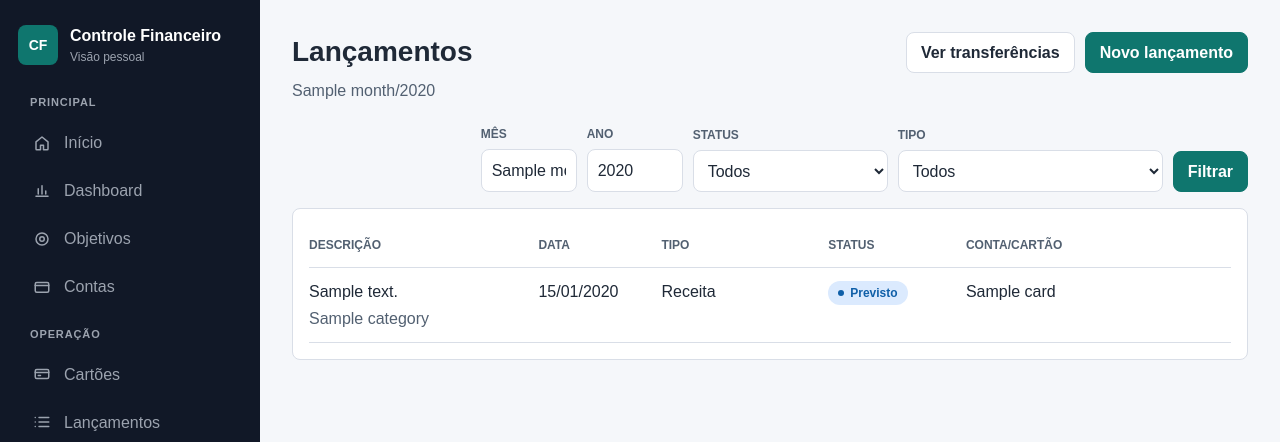
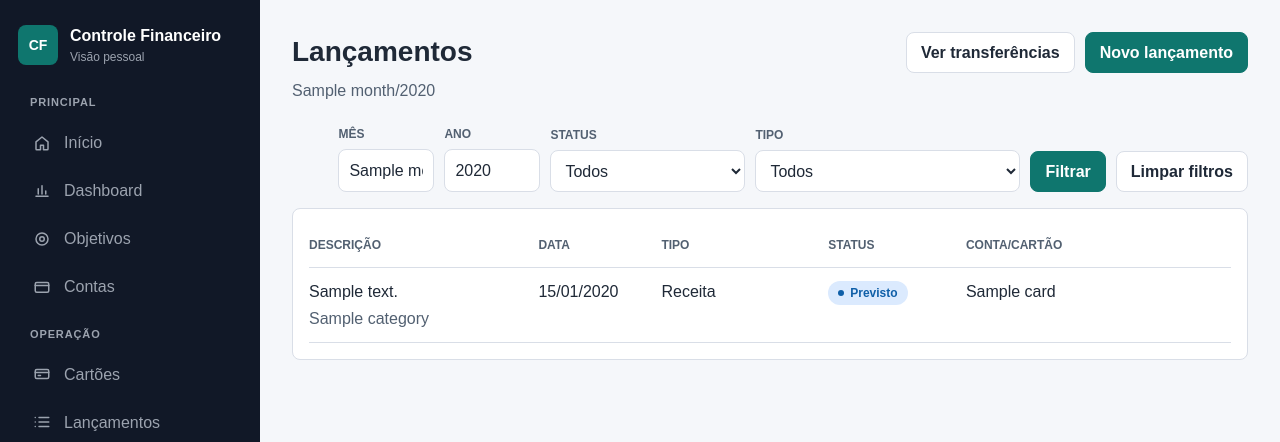
Before and after one commit to Lucassribeiro9/controle-financeiro, a Django app: template transactions/templates/transactions/list.html in a window 1280 px wide. Shown: the top 442 px of the page. Run offline with Django 5.2, Linux system fonts and the light colour scheme; tables that the repository leaves empty hold one stand-in row (values such as "Sample post"); the template is opened without the code that fills it: values that come from a table or form of the project are taken from there, most other values are stand-ins (such as "Sample title", 1, 10 or a date in 2020).

Commit message:
feat: implementado filter_bar para limpeza de filtros (#121)

```diff
--- /dev/null
+++ b/templates/partials/filter_bar.html
@@ -0,0 +1,12 @@
+{# Componente de barra de filtros reutilizável #}
+{# Parâmetros: action_url, clear_url #}
+{# Os campos de input devem ser inseridos dentro da tag form no template pai. #}
+
+<div class="filter-bar-wrapper">
+    <div class="action-row" style="margin-top: 10px;">
+        <button class="button" type="submit">Filtrar</button>
+        {% if clear_url %}
+            <a class="button button-secondary" href="{{ clear_url }}">Limpar filtros</a>
+        {% endif %}
+    </div>
+</div>
--- a/transactions/templates/transactions/list.html
+++ b/transactions/templates/transactions/list.html
@@ -16,6 +16,7 @@
         </div>
     </header>
 
+    <section class="page-section">
         <form class="period-form" method="get" action="{% url 'transactions:list' %}">
             <label>
                 <span>Mês</span>
@@ -43,8 +44,10 @@
                     {% endfor %}
                 </select>
             </label>
-        <button class="button" type="submit">Filtrar</button>
+
+            {% include "partials/filter_bar.html" with clear_url="/transactions/" %}
         </form>
+    </section>
 
     <section class="panel page-section">
         {% if transactions %}
@@ -90,7 +93,7 @@
                 </table>
             </div>
         {% else %}
-            <p class="empty">Nenhum lançamento encontrado.</p>
+            {% include "partials/empty_state.html" with title="Nenhum lançamento encontrado" description="Tente ajustar os filtros ou criar um novo lançamento." cta_label="Novo lançamento" cta_url="/transactions/create/" %}
         {% endif %}
     </section>
 {% endblock %}
```
Also changed, not shown: core/tests/test_partials.py (+22 -0 lines). Lines whose indentation alone changed are shown as unchanged.
